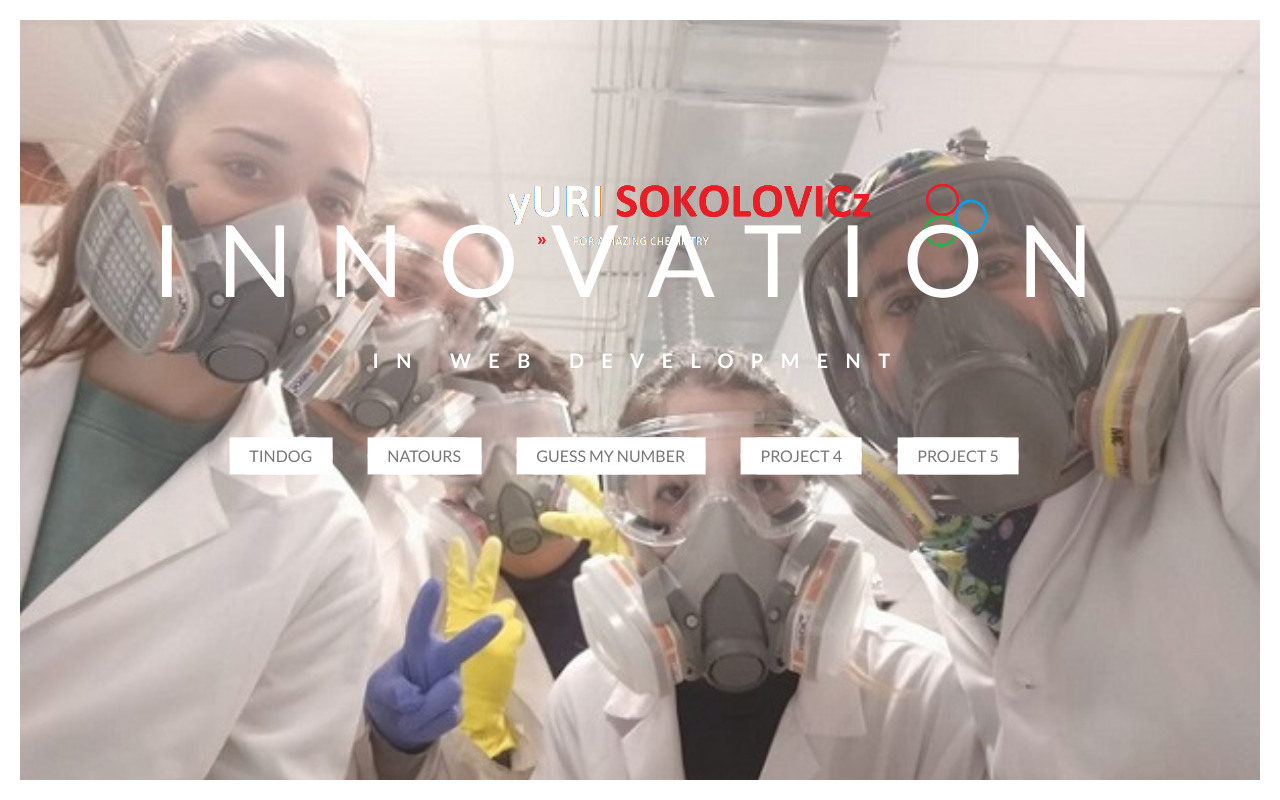
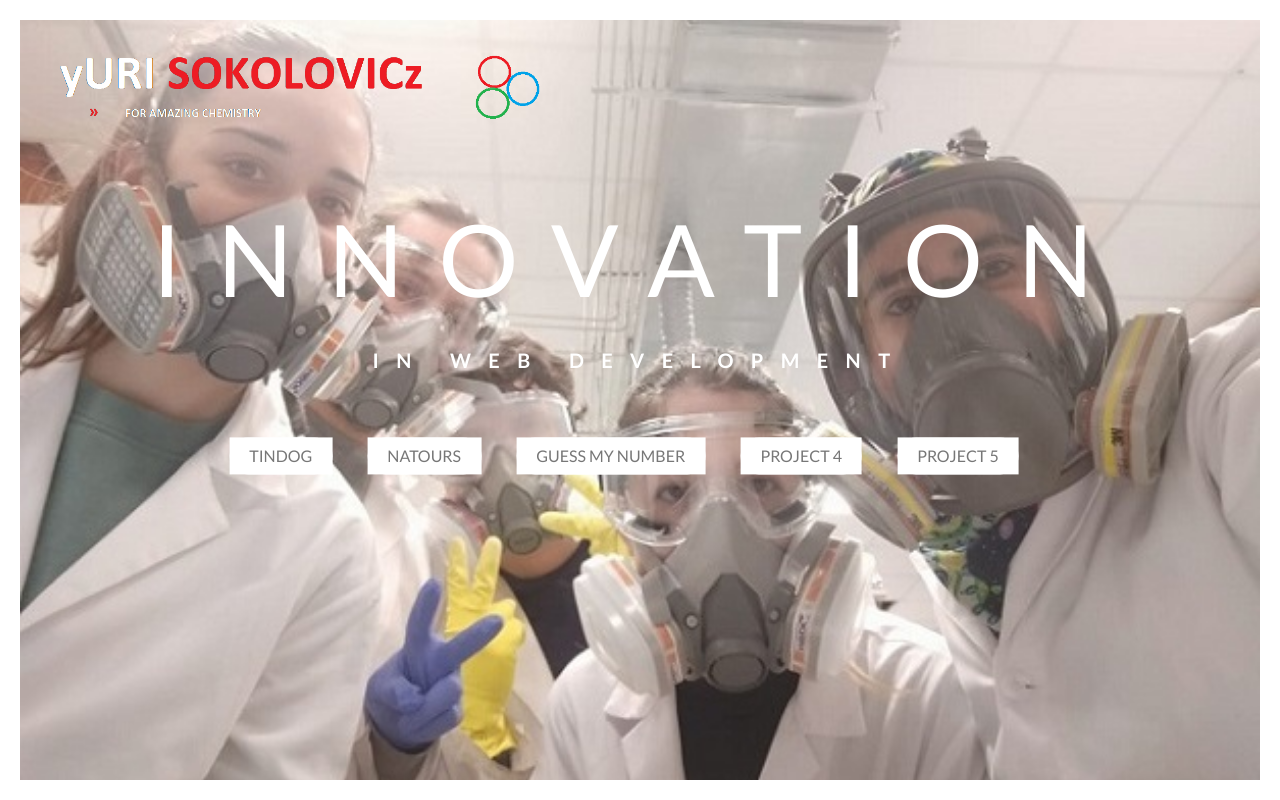
Before and after one commit to yurisokolovicz/yurisokolovicz.github.io, a plain HTML site: page index.html in a window 1280 px wide. Drawn offline with Linux system fonts and the light colour scheme; files that its build step writes are made by us from their sources.

Commit message:
logo-adkustment

```diff
--- a/css/style.css
+++ b/css/style.css
@@ -35,8 +35,8 @@ body {
 
 .logo-box {
   position: absolute;
-  top: 10rem;
-  left: 30rem;
+  top: 2rem;
+  left: 2rem;
 }
 
 .logo {
```
